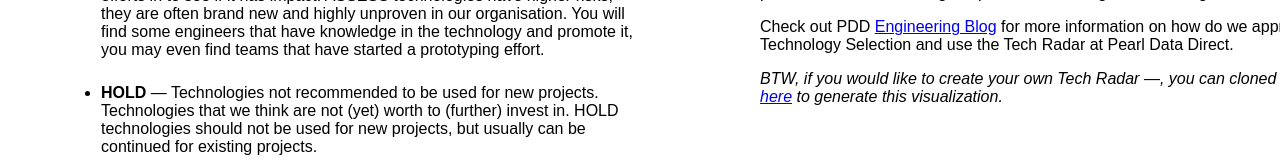
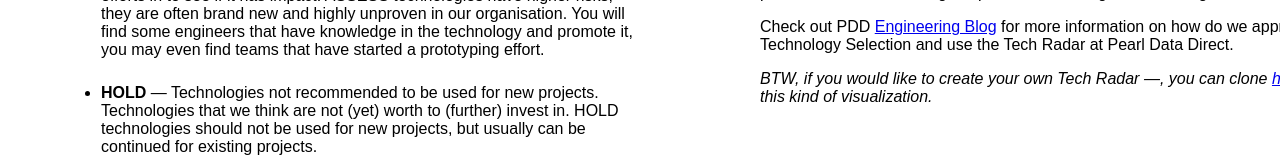
Before and after one commit to yauritux/pdd-tech-radar, a website: page index.html in a window 1280 px wide. Shown: the part 1479-1639 px from the top of the page. Drawn offline with nearby package versions, Linux system fonts and the light colour scheme.

Commit message:
minor update

```diff
--- a/index.html
+++ b/index.html
@@ -1059,9 +1059,9 @@
           <p>
             <em
               >BTW, if you would like to create your own Tech Radar &mdash;, you
-              can cloned / forked from
+              can clone
               <a href="https://github.com/yauritux/personal-tech-radar">here</a>
-              to generate this visualization.</em
+              to generate this kind of visualization.</em
             >
           </p>
         </td>
```
